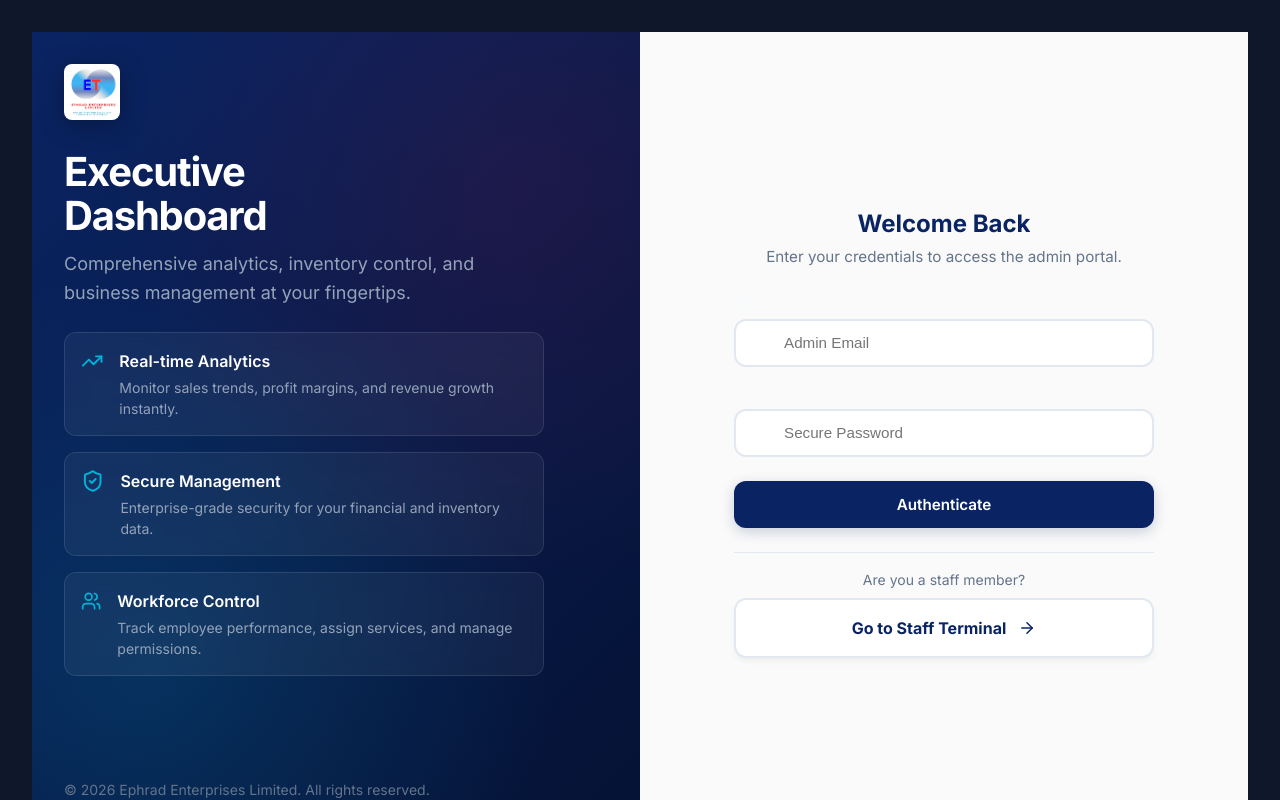
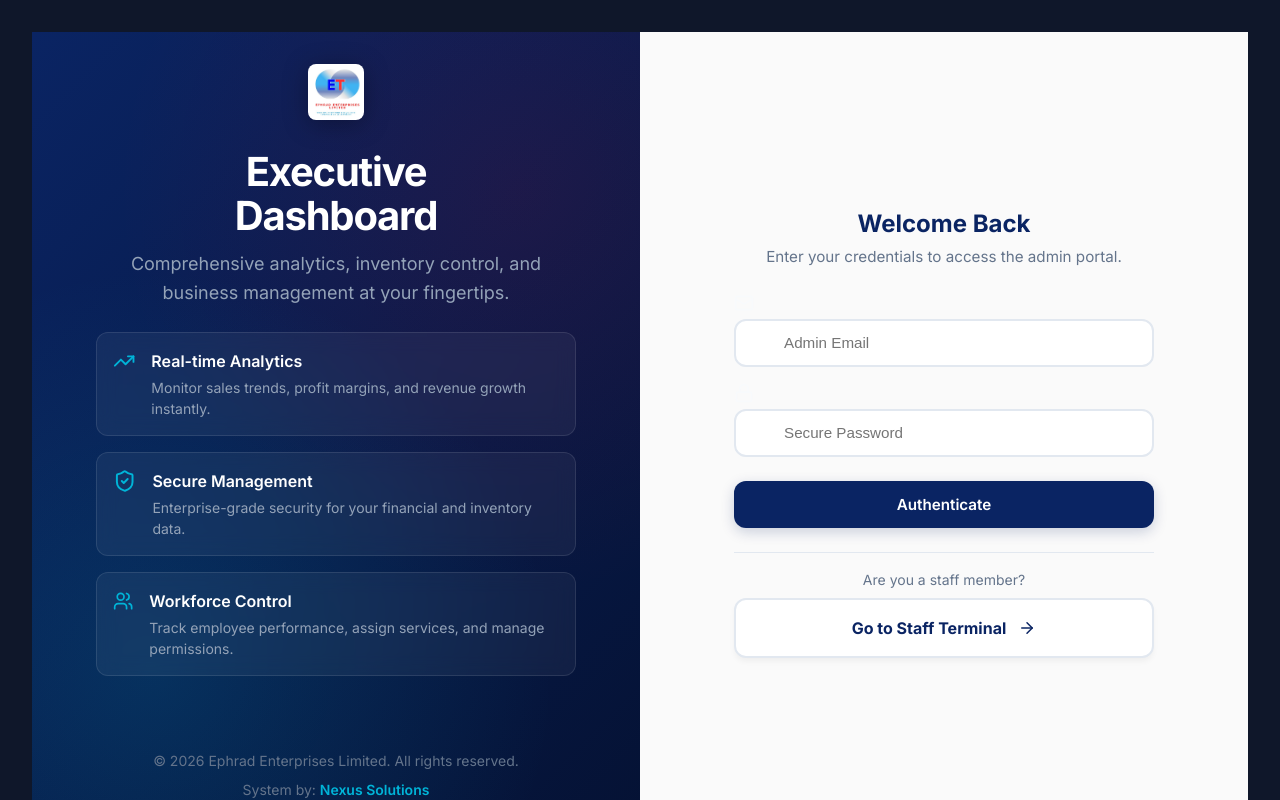
Before and after one commit to Dave-ndichuh/EphradPOS, a Next.js app: page /login in a window 1280 px wide. Built offline with nearby package versions, Linux system fonts and the light colour scheme; no server answers.

Commit message:
style: center align text and improve layout for brand panel and footer in login page

```diff
--- a/src/app/login/page.js
+++ b/src/app/login/page.js
@@ -80,6 +80,8 @@ export default function LoginPage() {
           position: relative;
           z-index: 1;
           max-width: 480px;
+          text-align: center;
+          margin: 0 auto;
         }
 
         .feature-list {
@@ -99,6 +101,7 @@ export default function LoginPage() {
           border: 1px solid rgba(255, 255, 255, 0.1);
           backdrop-filter: blur(10px);
           transition: transform 0.2s ease;
+          text-align: left;
         }
         .feature-item:hover {
           transform: translateX(10px);
@@ -234,9 +237,9 @@ export default function LoginPage() {
       `}</style>
 
       {/* LEFT: Brand Panel */}
-      <div className="brand-panel">
+      <div className="brand-panel" style={{ alignItems: 'center' }}>
         <div className="brand-content">
-          <img src="/logo.png" alt="Ephrad POS Logo" style={{ height: '56px', marginBottom: '1.5rem', borderRadius: '8px', filter: 'drop-shadow(0 4px 12px rgba(0,0,0,0.3))' }} />
+          <img src="/logo.png" alt="Ephrad POS Logo" style={{ display: 'inline-block', height: '56px', marginBottom: '1.5rem', borderRadius: '8px', filter: 'drop-shadow(0 4px 12px rgba(0,0,0,0.3))' }} />
           <h1 style={{ fontSize: '2.5rem', fontWeight: 800, lineHeight: 1.1, marginBottom: '0.75rem', letterSpacing: '-0.03em' }}>
             Executive<br/>Dashboard
           </h1>
@@ -269,8 +272,11 @@ export default function LoginPage() {
           </div>
         </div>
 
-        <div style={{ position: 'relative', zIndex: 1, fontSize: '0.875rem', color: '#64748B', marginTop: '1.5rem' }}>
-          &copy; {new Date().getFullYear()} Ephrad Enterprises Limited. All rights reserved.
+        <div style={{ position: 'relative', zIndex: 1, fontSize: '0.875rem', color: '#64748B', marginTop: '1.5rem', textAlign: 'center' }}>
+          <div>&copy; {new Date().getFullYear()} Ephrad Enterprises Limited. All rights reserved.</div>
+          <div style={{ marginTop: '0.5rem' }}>
+            System by: <a href="https://machariandichu.vercel.app/" target="_blank" rel="noopener noreferrer" style={{ color: '#00B4D8', textDecoration: 'none', fontWeight: 600, transition: 'color 0.2s' }} onMouseEnter={(e) => e.target.style.color = '#FFFFFF'} onMouseLeave={(e) => e.target.style.color = '#00B4D8'}>Nexus Solutions</a>
+          </div>
         </div>
       </div>
 
```
